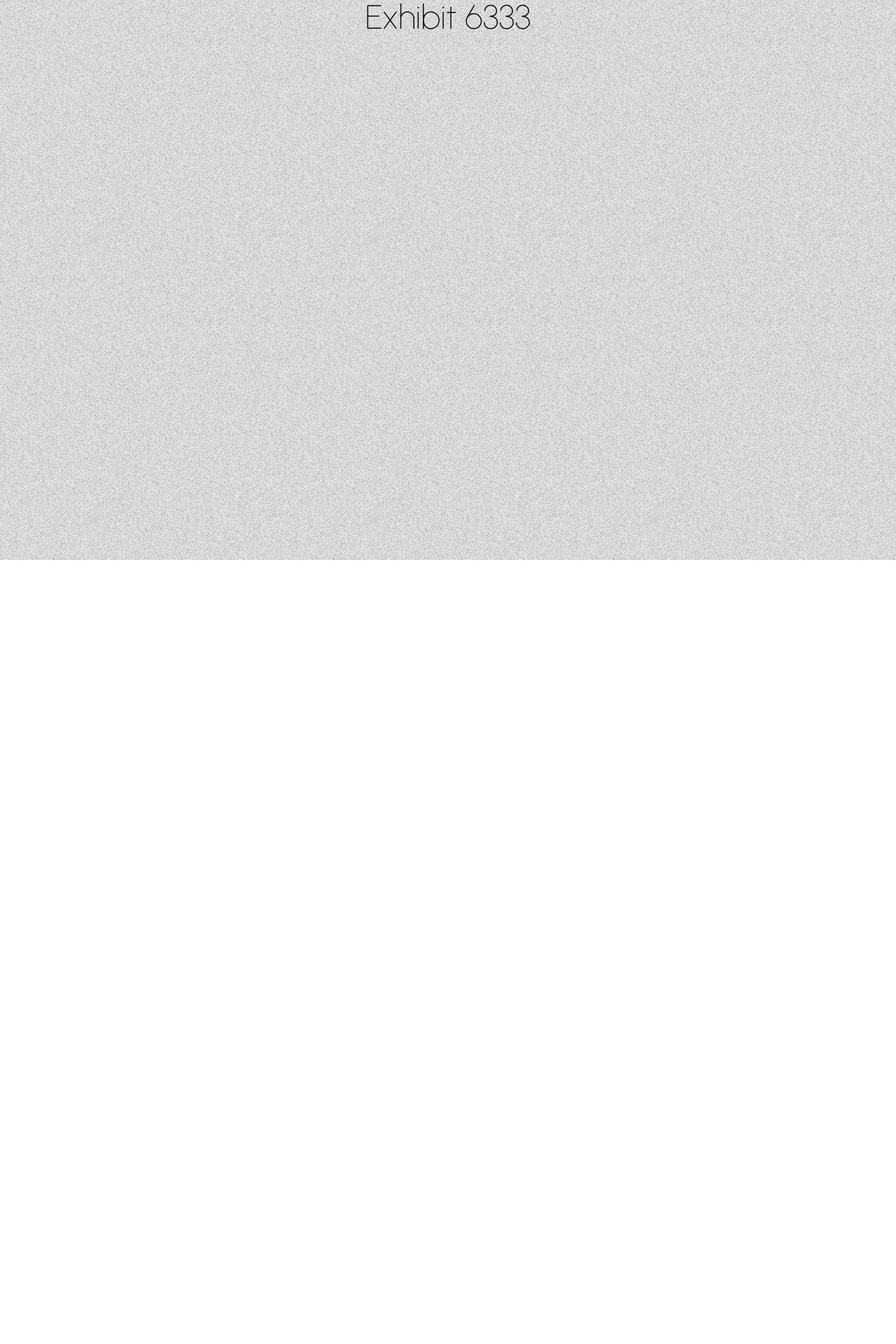
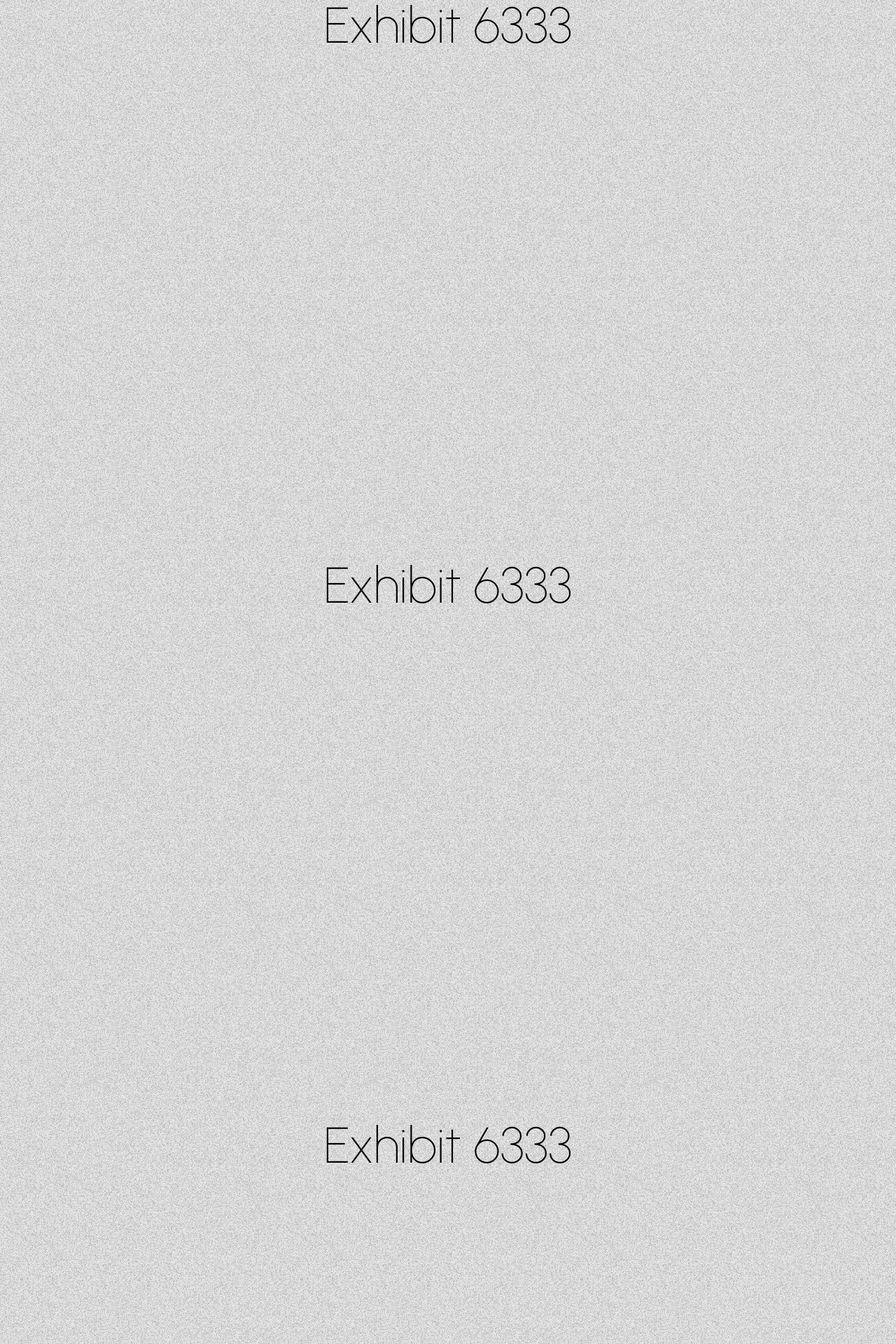
Before and after one commit to alan6333/exhibit6333web, a Next.js app: page / in a window 1280 px wide. Shown: the top 1920 px of the page at 70% size. Before the commit the page ends 800 px from the top, so only its background shows below. Built offline with nearby package versions, Linux system fonts and the light colour scheme.

Commit message:
background config

```diff
--- a/components/Header.js
+++ b/components/Header.js
@@ -3,6 +3,6 @@ import localFont from '@next/font/local'
 
 export default () => {
     return (
-      <div className="text-5xl UrbanistFont.localFont grid place-items-center" >Exhibit 6333</div>
+      <div className="text-7xl UrbanistFont.localFont grid place-items-center" >Exhibit 6333</div>
     );
   }
--- a/pages/index.js
+++ b/pages/index.js
@@ -14,7 +14,16 @@ export default function Home() {
           <title>Exhibit-6333</title>
           <link rel="icon" href="/favicon.ico" />
         </Head>
-        <div class='-z-0 h-screen bg-hero bg-repeat bg-local'>
+        <div class='-z-0 h-screen bg-hero bg-repeat bg-local bg-auto'>
+          <Header></Header>
+        </div>
+        <div class='-z-0 h-screen bg-hero bg-repeat bg-local bg-auto'>
+          <Header></Header>
+        </div>
+        <div class='-z-0 h-screen bg-hero bg-repeat bg-local bg-auto'>
+          <Header></Header>
+        </div>
+        <div class='-z-0 h-screen bg-hero bg-repeat bg-local bg-auto'>
           <Header></Header>
         </div>
       </div>
--- a/tailwind.config.js
+++ b/tailwind.config.js
@@ -10,6 +10,10 @@ module.exports = {
       backgroundImage: (theme) => ({
         'hero': "url('../public/images/backgroundrepeated.png')",
       }),
+      backgroundSize: {
+        '20%': '20%',
+        '12': '2rem'
+      }
     },
   },
   plugins: [],
```
